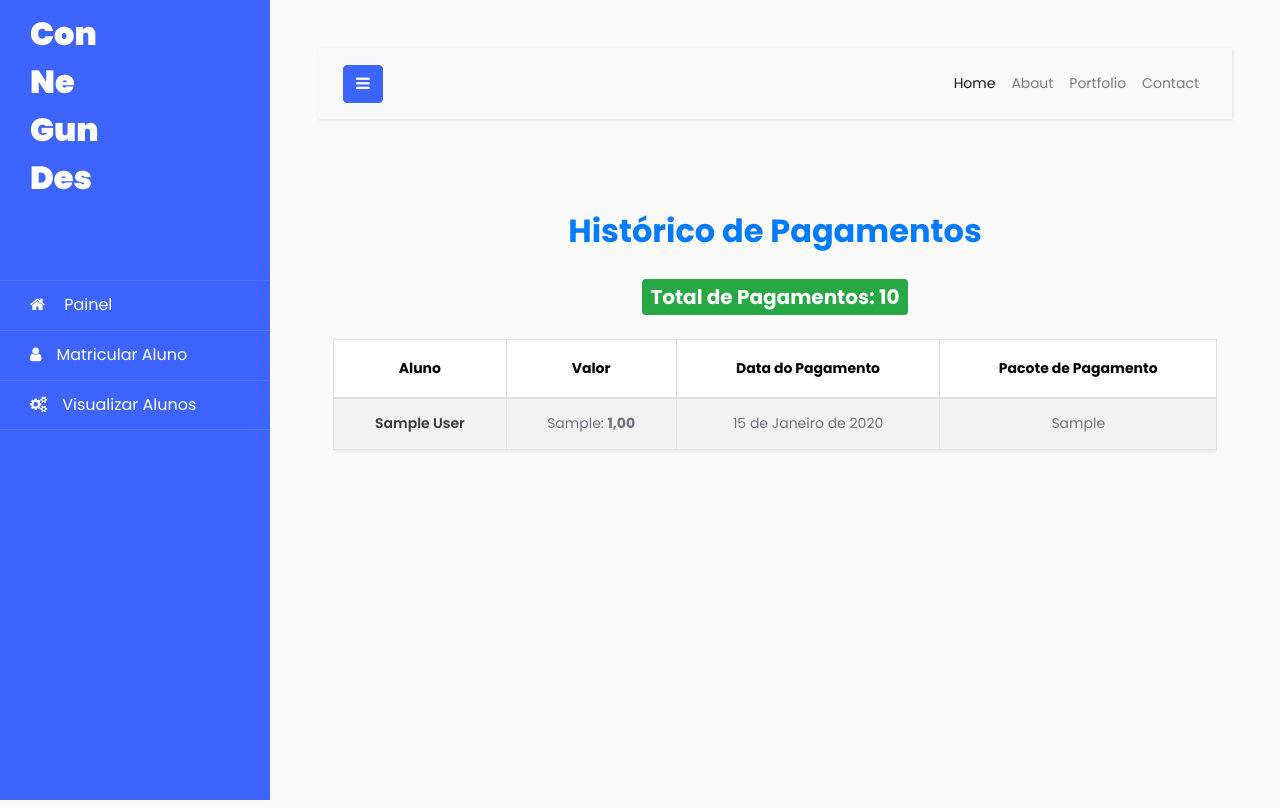
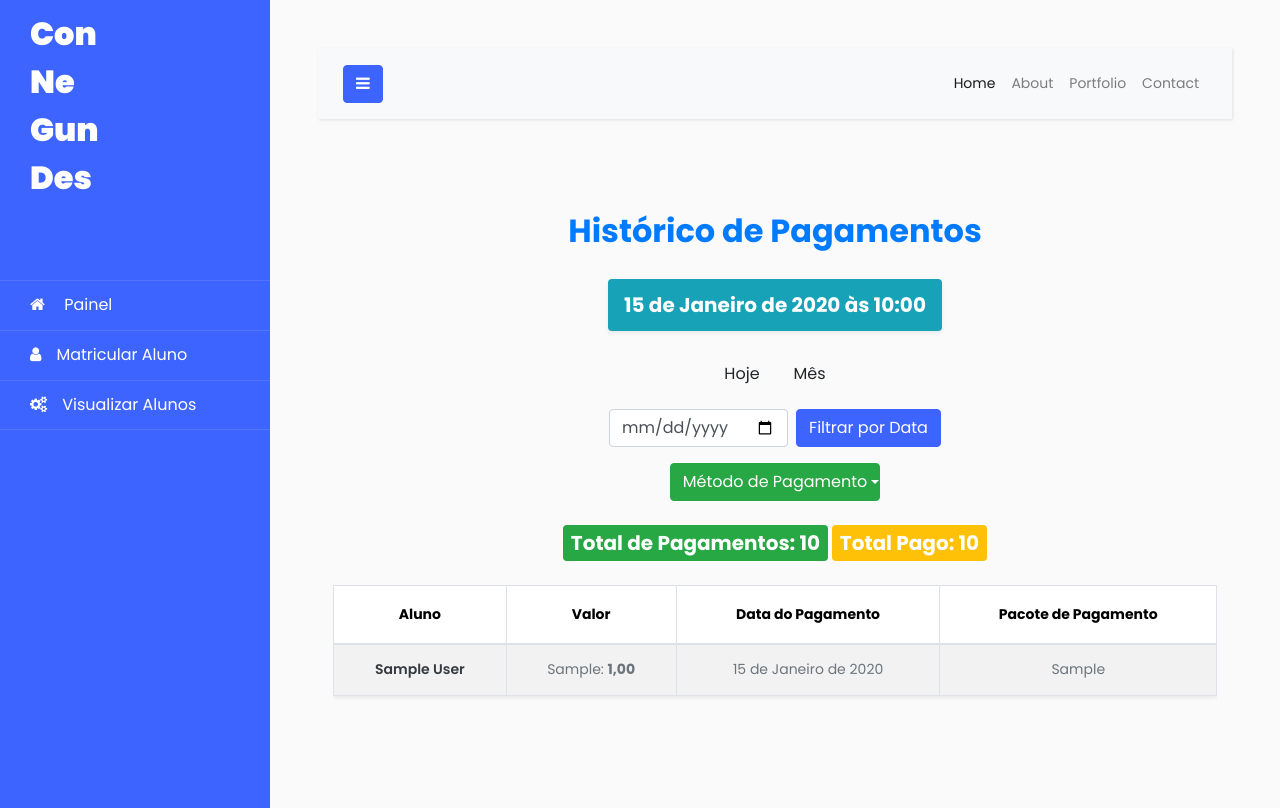
Before and after one commit to andriomdac/GymManager, a Django app: template homepage/templates/homepage.html in a window 1280 px wide. Run offline with Django 5.2, Linux system fonts and the light colour scheme; tables that the repository leaves empty hold one stand-in row (values such as "Sample post"); the template is opened without the code that fills it: values that come from a table or form of the project are taken from there, most other values are stand-ins (such as "Sample title", 1, 10 or a date in 2020); some libraries are stand-ins or nearby versions.

Commit message:
Implementing Homepage

```diff
--- a/homepage/templates/homepage.html
+++ b/homepage/templates/homepage.html
@@ -4,8 +4,42 @@
 <div class="container py-5">
     <h2 class="text-center text-primary fw-bold mb-4">Histórico de Pagamentos</h2>
 
+    <!-- Display Current Date -->
+    <div class="text-center mb-4">
+        <span class="badge bg-info fs-5 p-3 shadow-sm">{{ current_date }}</span>
+    </div>
+
+    <!-- Filter by Date Form -->
+    <div class="mb-4 d-flex flex-column align-items-center gap-3">
+        <div>
+            <form method="post" class="d-flex justify-content-center gap-2">
+                {% csrf_token %}
+                <button type="submit" name="daily_payments" class="btn btn-{% if button_day %}{{button_day}}{% else %}primary{% endif %}">Hoje</button>
+                <button type="submit" name="monthly_payments" class="btn btn-{% if button_day %}{{button_month}}{% else %}secondary{% endif %}">Mês</button>
+            </form>
+        </div>
+
+        <form method="post" class="d-flex justify-content-center gap-2">
+            {% csrf_token %}
+            <input type="date" name="date" class="form-control w-auto">
+            <button type="submit" class="btn btn-primary">Filtrar por Data</button>
+        </form>
+
+        <div class="btn-group">
+            <button type="button" class="btn btn-success dropdown-toggle" data-bs-toggle="dropdown" aria-expanded="false">
+              Método de Pagamento
+            </button>
+            <ul class="dropdown-menu">
+                {% for method in payment_methods %}
+                <li><a class="dropdown-item" href="#">{{method}}</a></li>
+                {% endfor %}
+            </ul>
+          </div>
+    </div>
+
     <div class="text-center mb-4">
         <span class="badge bg-success fs-5 p-2">Total de Pagamentos: {{ payments_quantity }}</span>
+        <span class="badge bg-warning fs-5 p-2">Total Pago: {{ payments_total_sum }}</span>
     </div>
 
     <div class="table-responsive">
```
Also changed, not shown: homepage/views.py (+49 -10 lines).
